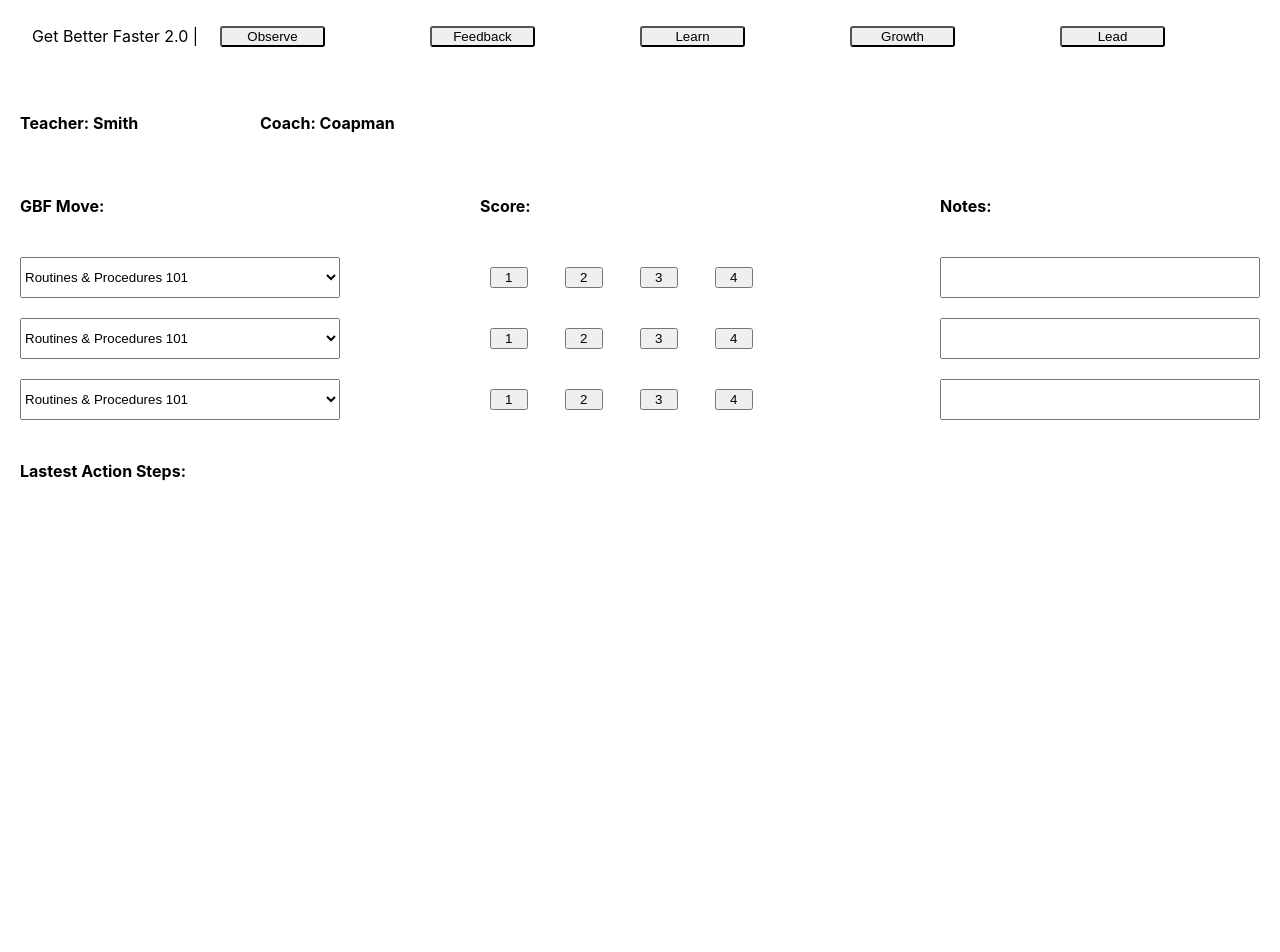
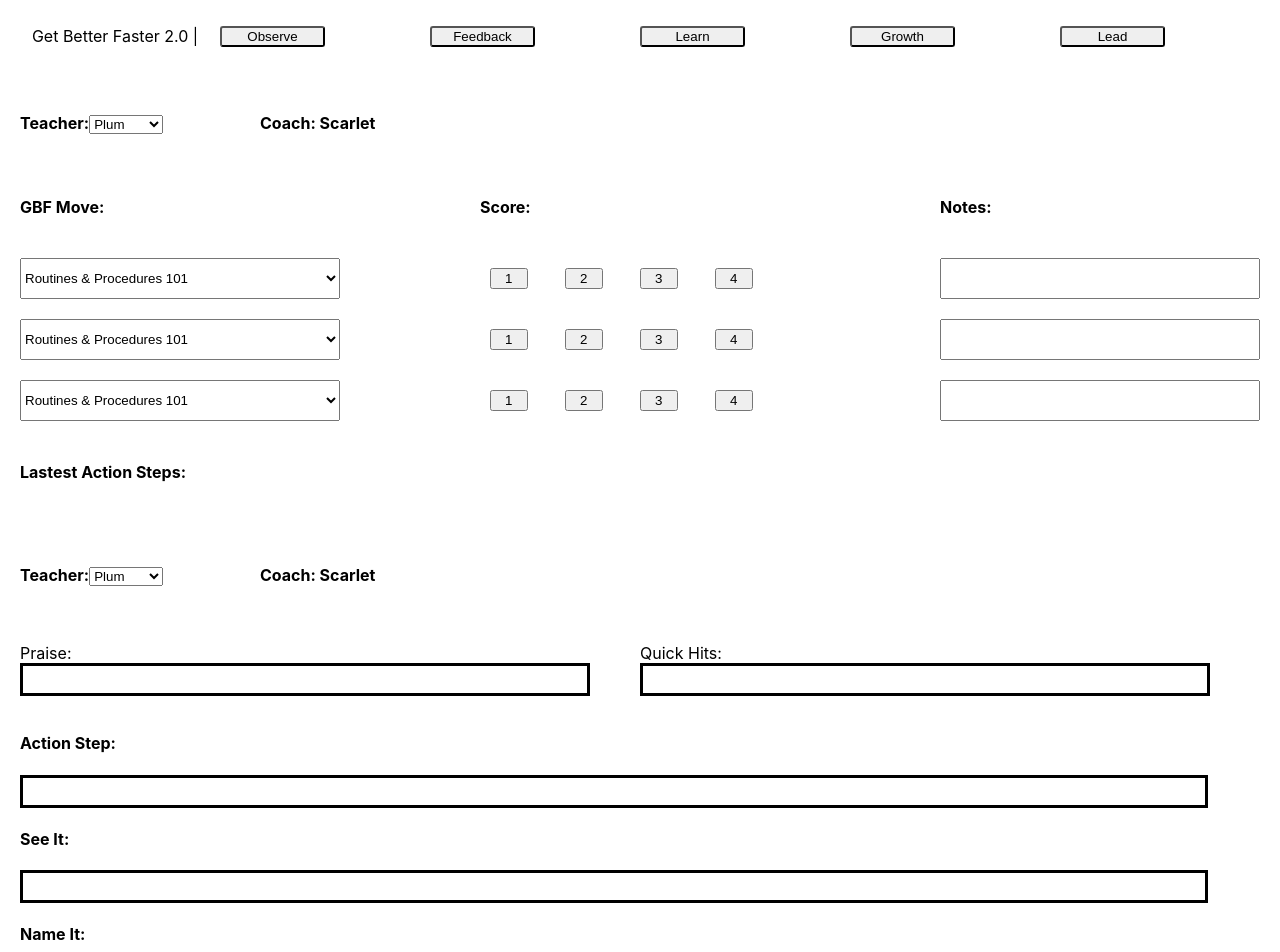
Before and after one commit to nicholasstano/gbf-frontend, a React (Create React App) app: page / in a window 1280 px wide. Shown: the top 952 px of the page. Before the commit the page ends 800 px from the top, so only its background shows below. Built offline with nearby package versions, Linux system fonts and the light colour scheme.

Commit message:
Styled the Form for Feedback from Coaches

```diff
--- a/src/App.js
+++ b/src/App.js
@@ -2,12 +2,14 @@ import React from 'react';
 import './App.css';
 import Navbar from './Containers/Navbar/Navbar.jsx'
 import Observe from './Containers/Observe/Observe';
+import Feedback from './Containers/Feedback/Feedback';
 
 function App() {
   return (
     <div>
       <Navbar />
       <Observe />
+      <Feedback />
     </div>
   );
 }
--- /dev/null
+++ b/src/Containers/Feedback/Feedback.jsx
@@ -0,0 +1,43 @@
+import React from 'react'
+import './feedback.scss'
+
+const Feedback = () => {
+    return (
+        <div className="feedbackForm">
+            <div className="feedbackTeacherInformation">
+                <h4>Teacher:
+                    <select>
+                        <option value="plum">Plum</option>
+                        <option value="mustard">Mustard</option>
+                        <option value="peacock">Peacock</option>
+                    </select>
+                </h4>
+                <h4>Coach: Scarlet</h4>
+            </div>
+            <div className="feedbackForm">
+                <form>
+                    <div className="formTop">
+                        <p>
+                            <label>Praise:</label>
+                            <input />
+                        </p>
+                        <p>
+                            <label>Quick Hits:</label>
+                            <input />
+                        </p>
+                    </div>
+                    <h4>Action Step:</h4>
+                    <input />
+                    <h4>See It:</h4>
+                    <input />
+                    <h4>Name It:</h4>
+                    <input />
+                    <h4>Do It:</h4>
+                    <input />
+                </form>
+            </div>
+        </div>
+    )
+}
+
+export default Feedback
--- /dev/null
+++ b/src/Containers/Feedback/feedback.scss
@@ -0,0 +1,26 @@
+div.feedbackForm {
+    padding: 10px;
+    div.feedbackTeacherInformation {
+        display: grid;
+        grid-template-columns: 15rem 15rem;
+        justify-content: left;
+        padding: 10px;
+    }
+    div.feedbackForm {
+        padding: 10px;
+        form {
+            input {
+                height: 25px;
+                width: 95%;
+                border: solid;
+            }
+            p {
+                width: 95%;
+            }
+            div.formTop {
+                display: grid;
+                grid-template-columns: 50% 50%;
+            }
+        }
+    }
+}
--- a/src/Containers/Observe/Observe.jsx
+++ b/src/Containers/Observe/Observe.jsx
@@ -5,8 +5,14 @@ const Observe = () => {
     return (
         <div className="observe">
             <div className="observeTeacherInformation">
-                <h4>Teacher: Smith</h4>
-                <h4>Coach: Coapman</h4>
+                <h4>Teacher:
+                    <select>
+                        <option value="plum">Plum</option>
+                        <option value="mustard">Mustard</option>
+                        <option value="peacock">Peacock</option>
+                    </select>
+                </h4>
+                <h4>Coach: Scarlet</h4>
             </div>
             <div className="observeHeader">
                 <h4>GBF Move:</h4>
```
